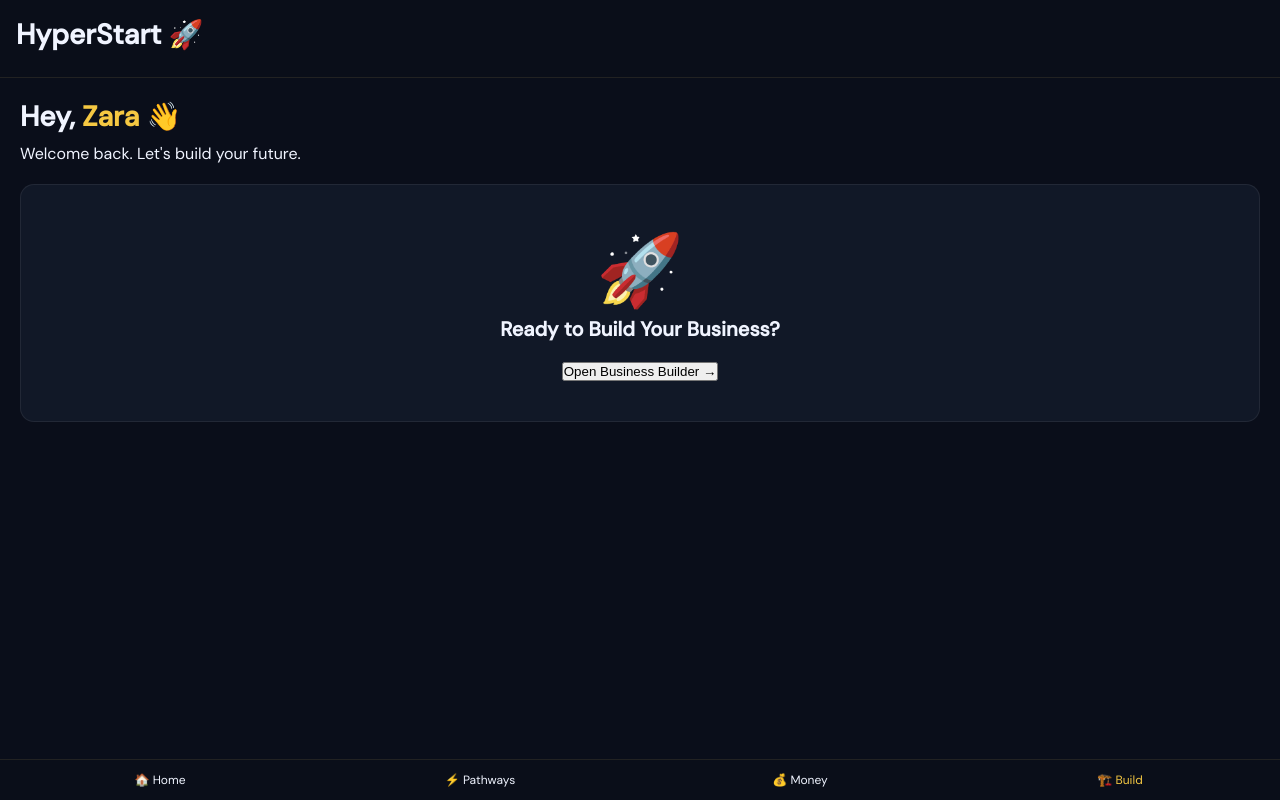
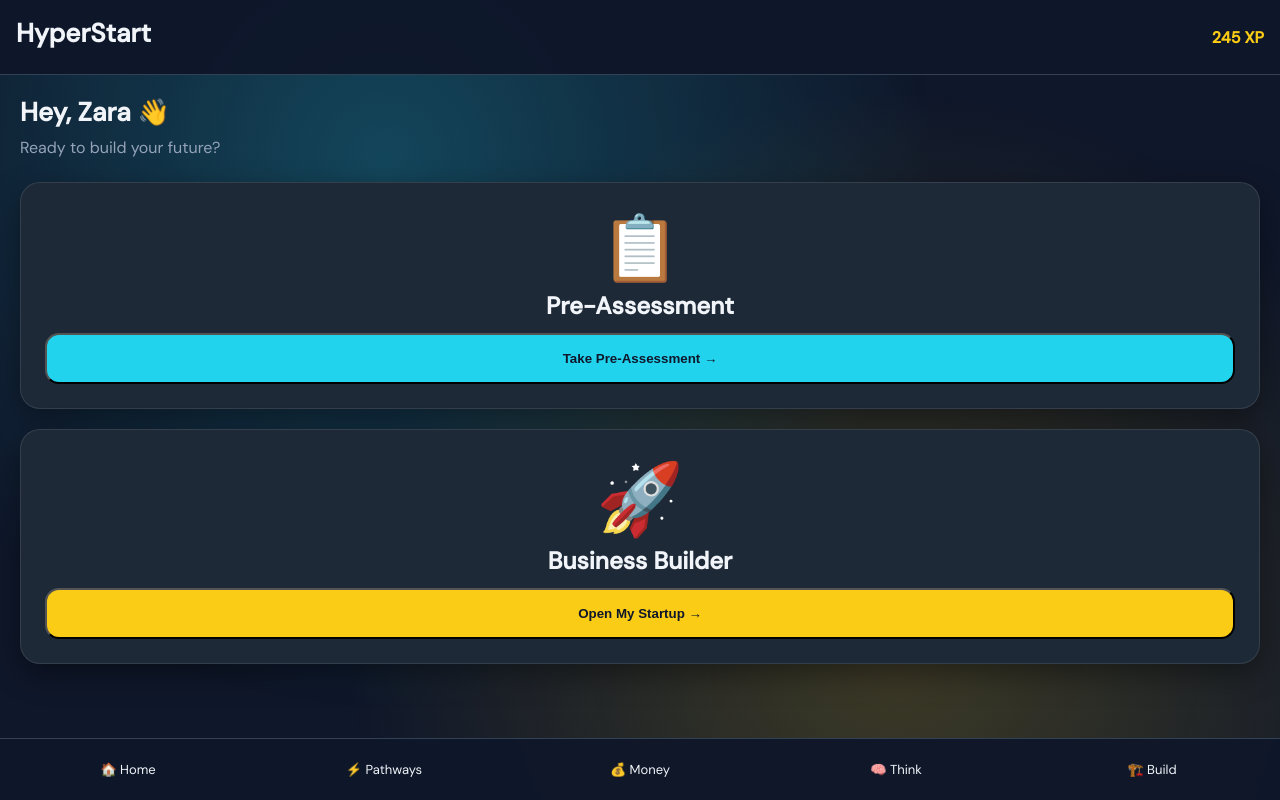
Before and after one commit to Sbanuelos1313/hyperstart-app, a FastAPI app: template app/templates/student/portal.html in a window 1280 px wide. Run offline with FastAPI, Linux system fonts and the light colour scheme; the template is opened without the code that fills it, so the values that code supplies are empty.

Commit message:
Synced portal files - static is source of truth

```diff
--- a/app/templates/student/portal.html
+++ b/app/templates/student/portal.html
@@ -5,131 +5,176 @@
 <meta name="viewport" content="width=device-width, initial-scale=1.0, maximum-scale=1.0, user-scalable=no">
 <title>HyperStart</title>
 <link rel="preconnect" href="https://fonts.googleapis.com">
-<link href="https://fonts.googleapis.com/css2?family=Bricolage+Grotesque:opsz,wght@12..96,400;12..96,700;12..96,800&family=DM+Sans:wght@300;400;500&family=DM+Mono:wght@400;500&display=swap" rel="stylesheet">
+<link href="https://fonts.googleapis.com/css2?family=Bricolage+Grotesque:opsz,wght@12..96,400;12..96,700;12..96,800&family=DM+Sans:wght@300;400;500&display=swap" rel="stylesheet">
 <style>
-:root{--bg:#0a0e1a;--surf:#111827;--surf2:#1a2235;--border:rgba(255,255,255,0.07);--gold:#f5c842;--teal:#2dd4bf;--violet:#a78bfa;--muted:#8b95b0;--r:14px}
+:root{--bg:#0f172a;--surf:#1e2937;--surf2:#334155;--border:rgba(255,255,255,0.1);--gold:#facc15;--teal:#22d3ee;--accent:#f472b6;--muted:#94a3b8;--r:20px}
 *{box-sizing:border-box;margin:0;padding:0}
-body{font-family:'DM Sans',sans-serif;background:var(--bg);color:#f0f4ff;height:100vh;overflow:hidden}
-.screen{display:none;height:100vh;flex-direction:column}
-.screen.active{display:flex}
-.card{background:var(--surf);border:1px solid var(--border);border-radius:var(--r);padding:20px;margin-bottom:16px}
-.btn{display:block;width:100%;padding:14px;border-radius:8px;background:var(--gold);color:#0a0e1a;font-weight:600;text-align:center;margin-top:12px;cursor:pointer}
-.h1{font-size:28px;font-weight:800;margin-bottom:8px}
-.h2{font-size:20px;font-weight:700}
+body{font-family:'DM Sans',sans-serif;background:var(--bg);color:#f1f5f9;height:100vh;overflow:hidden;position:relative}
+body::before{content:"";position:fixed;inset:0;z-index:0;pointer-events:none;background:radial-gradient(circle at 30% 20%,rgba(34,211,238,0.25),transparent 50%),radial-gradient(circle at 70% 80%,rgba(250,204,21,0.2),transparent 50%);}
+.card{background:var(--surf);border:1px solid var(--border);border-radius:var(--r);padding:24px;margin-bottom:20px;box-shadow:0 10px 30px rgba(0,0,0,0.4);}
+.btn{display:block;width:100%;padding:16px;border-radius:14px;background:var(--gold);color:#0f172a;font-weight:700;text-align:center;margin-top:12px;cursor:pointer}
+.btn-teal{background:var(--teal);color:#0f172a}
+.h1{font-size:26px;font-weight:800;margin-bottom:8px}
+.bottom-nav{position:fixed;bottom:0;left:0;right:0;padding:14px 0;background:rgba(15,23,42,0.97);border-top:1px solid #334155;display:flex;font-size:13px;z-index:10}
+.bottom-nav > div{flex:1;text-align:center;cursor:pointer;padding:8px 4px}
+.xp-header{color:var(--gold);font-weight:700;font-size:16px}
+.avatar{display:flex;justify-content:center;margin:20px 0}
+.avatar-inner{width:130px;height:130px;border-radius:50%;background:var(--teal);display:flex;align-items:center;justify-content:center;font-size:60px;box-shadow:0 0 30px rgba(34,211,238,0.5);}
 </style>
 </head>
 <body>
 
-<div class="screen active" id="s-app">
-  <div style="padding:16px;background:rgba(10,14,26,0.95);border-bottom:1px solid #222">
-    <div class="h1">HyperStart <span style="color:var(--gold)">🚀</span></div>
+<div class="screen active" id="s-app" style="height:100vh;display:flex;flex-direction:column;position:relative;z-index:1">
+  <div style="padding:16px;background:rgba(15,23,42,0.95);border-bottom:1px solid #334155;z-index:2;display:flex;justify-content:space-between;align-items:center">
+    <div class="h1">HyperStart</div>
+    <div class="xp-header" id="xp-display">245 XP</div>
   </div>
 
-  <div id="app-content" style="flex:1;overflow-y:auto;padding:20px">
+  <div id="app-content" style="flex:1;overflow-y:auto;padding:20px;position:relative;z-index:2">
     <div id="app-inner"></div>
   </div>
 
-  <div style="padding:12px 0;background:rgba(10,14,26,0.95);border-top:1px solid #222;display:flex;font-size:12px">
-    <div onclick="showTab('home')" style="flex:1;text-align:center;cursor:pointer">🏠 Home</div>
-    <div onclick="showTab('pathways')" style="flex:1;text-align:center;cursor:pointer">⚡ Pathways</div>
-    <div onclick="showTab('money')" style="flex:1;text-align:center;cursor:pointer">💰 Money</div>
-    <div onclick="showTab('engineering')" style="flex:1;text-align:center;cursor:pointer;color:var(--gold)">🏗️ Build</div>
+  <div class="bottom-nav">
+    <div onclick="showTab('home')">🏠 Home</div>
+    <div onclick="showTab('pathways')">⚡ Pathways</div>
+    <div onclick="showTab('money')">💰 Money</div>
+    <div onclick="showTab('think')">🧠 Think</div>
+    <div onclick="showTab('engineering')">🏗️ Build</div>
   </div>
 </div>
 
 <script>
-console.log("✅ HyperStart - Full Demo Version");
+console.log("✅ HyperStart - Avatar Dashboard Style");
 
-// Constants
-const PERSONAS = [{id:'zara',name:'Zara Williams',grade:7,school:'F.D. Moon Middle School',emoji:'🌟',color:'#f5c842',xp:120,cluster:'Engineering & Design'}];
-
-let student = PERSONAS[0];
-let answers = {};
+// State
+let student = {name: "Zara Williams", xp: 245, grade: 7};
 
 // Navigation
-function showTab(tab){
+function showTab(tab) {
   const inner = document.getElementById('app-inner');
   inner.innerHTML = '';
-  if(tab === 'home') renderHome(inner);
-  else if(tab === 'pathways') renderPathways(inner);
-  else if(tab === 'money') renderMoney(inner);
-  else if(tab === 'engineering') renderEngineering(inner);
+  if (tab === 'home') renderHome(inner);
+  else if (tab === 'pathways') renderPathways(inner);
+  else if (tab === 'money') renderMoney(inner);
+  else if (tab === 'think') renderThink(inner);
+  else if (tab === 'engineering') renderEngineering(inner);
+  updateXP();
 }
 
-// Home
-function renderHome(el){
+function updateXP() {
+  document.getElementById('xp-display').textContent = student.xp + " XP";
+}
+
+// HOME
+function renderHome(el) {
   const name = student.name.split(' ')[0];
   el.innerHTML = `
-    <div class="h1">Hey, <span style="color:var(--gold)">${name}</span> 👋</div>
-    <p>Welcome back. Let's build your future.</p>
-    <div class="card" style="text-align:center;margin:20px 0;padding:40px 20px">
+    <div class="h1">Hey, ${name} 👋</div>
+    <p style="color:var(--muted);margin-bottom:24px">Ready to build your future?</p>
+
+    <div class="card" style="text-align:center">
+      <div style="font-size:64px">📋</div>
+      <h2>Pre-Assessment</h2>
+      <button onclick="startPreAssessment()" class="btn btn-teal">Take Pre-Assessment →</button>
+    </div>
+
+    <div class="card" style="text-align:center">
       <div style="font-size:70px">🚀</div>
-      <div class="h2">Ready to Build Your Business?</div>
-      <button onclick="showTab('engineering')" style="margin-top:20px">Open Business Builder →</button>
+      <h2>Business Builder</h2>
+      <button onclick="showTab('engineering')" class="btn">Open My Startup →</button>
     </div>
   `;
 }
+window.startPreAssessment = () => window.location.href = '/static/pre-assessment.html';
 
-// Business Builder
-function renderEngineering(el){
+// PATHWAYS
+function renderPathways(el) {
+  el.innerHTML = `
+    <div class="h1">What Problem Will You Solve?</div>
+    <div style="display:grid;grid-template-columns:repeat(auto-fit,minmax(150px,1fr));gap:16px">
+      <div onclick="pickInterest('tech')" class="card" style="cursor:pointer;text-align:center">💻 Technology</div>
+      <div onclick="pickInterest('health')" class="card" style="cursor:pointer;text-align:center">🩺 Health Sciences</div>
+      <div onclick="pickInterest('eng')" class="card" style="cursor:pointer;text-align:center">🛠️ Engineering</div>
+      <div onclick="pickInterest('energy')" class="card" style="cursor:pointer;text-align:center">🌱 Environment</div>
+    </div>
+  `;
+}
+window.pickInterest = function(key) {
+  alert("Great choice! Strong match. +50 XP");
+  student.xp += 50;
+  updateXP();
+};
+
+// MONEY, THINK, BUILD (with good avatar style)
+function renderMoney(el) {
+  el.innerHTML = `<div class="h1">Life & Money Skills</div><div class="card"><h3>Budget Challenge</h3><button onclick="startBudgetChallenge()" class="btn">Start Challenge</button></div>`;
+}
+window.startBudgetChallenge = function() {
+  alert("Awesome budgeting! +60 XP");
+  student.xp += 60;
+  updateXP();
+};
+
+function renderThink(el) {
+  el.innerHTML = `<div class="h1">Big Questions</div><div class="card"><h3>How do we use technology responsibly?</h3><textarea style="width:100%;height:140px;background:var(--surf2);border:1px solid var(--border);border-radius:12px;padding:14px" placeholder="Your thoughts..."></textarea><button onclick="saveReflection()" class="btn">Save Reflection</button></div>`;
+}
+window.saveReflection = function() {
+  alert("Reflection saved! +25 XP");
+  student.xp += 25;
+  updateXP();
+};
+
+function renderEngineering(el) {
   el.innerHTML = `
     <div class="h1">My STEM Business Builder</div>
-    <p style="color:var(--muted)">Build your avatar and run your business simulation.</p>
     <div class="card">
       <h3>Founder Avatar</h3>
-      <svg id="founder-avatar" width="280" height="380" viewBox="0 0 300 410"></svg>
-      <div style="margin:15px 0">
-        <button onclick="randomizeAvatar()" style="margin-right:8px">Randomize</button>
-        <button onclick="saveAvatar()">Save Avatar</button>
+      <div class="avatar" id="avatar-container"><div class="avatar-inner">🧑‍💼</div></div>
+      <div style="display:flex;gap:12px">
+        <button onclick="randomizeAvatar()" class="btn" style="background:var(--surf2);color:white">Randomize</button>
+        <button onclick="saveAvatar()" class="btn">Save Avatar</button>
       </div>
     </div>
     <div class="card">
-      <h3 id="biz-name">Northside Ventures</h3>
-      <p>Cash: <span id="cash-balance" style="font-weight:700">$2,450</span></p>
-      <button onclick="makeBusinessDecision(1)" style="margin:8px 0">Lower Prices</button>
-      <button onclick="makeBusinessDecision(2)" style="margin:8px 0">Invest in Marketing</button>
-      <button onclick="makeBusinessDecision(3)" style="margin:8px 0">Buy Equipment</button>
-      <button onclick="showYear1Report()" style="background:var(--teal);margin-top:12px">See Year 1 Report</button>
+      <h3>Northside Ventures</h3>
+      <p>Cash: <span id="cash-balance" style="font-weight:700;color:var(--gold)">$2,450</span></p>
+      <div style="display:grid;grid-template-columns:1fr 1fr;gap:12px;margin-top:16px">
+        <button onclick="makeBusinessDecision(1)" class="btn" style="background:var(--surf2);color:white">Lower Prices</button>
+        <button onclick="makeBusinessDecision(2)" class="btn" style="background:var(--surf2);color:white">Marketing</button>
+        <button onclick="makeBusinessDecision(3)" class="btn" style="background:var(--surf2);color:white">Equipment</button>
+        <button onclick="showYear1Report()" class="btn btn-teal">Year 1 Report</button>
+      </div>
     </div>
+    <button onclick="finishProgram()" class="btn" style="background:var(--accent)">Finish Program → Post-Assessment</button>
   `;
-  updateFounderAvatar();
+  // Simple avatar
+  document.getElementById('avatar-container').innerHTML = `<div class="avatar-inner">🧑‍💼</div>`;
 }
-
-let avatarState = {skin: '#f4c2a1'};
-function updateFounderAvatar() {
-  const svg = document.getElementById('founder-avatar');
-  if (svg) svg.innerHTML = `<ellipse cx="150" cy="130" rx="65" ry="80" fill="${avatarState.skin}"/><rect x="85" y="210" width="130" height="170" rx="30" fill="#1e88e5"/><text x="150" y="280" text-anchor="middle" fill="white" font-size="24">CEO</text>`;
-}
-function randomizeAvatar(){
-  avatarState.skin = ['#f4c2a1','#e0ac7e','#c68642'][Math.floor(Math.random()*3)];
-  updateFounderAvatar();
+function randomizeAvatar() {
+  const avatars = ['🧑‍💼','👩‍🔬','🧑‍🚀','👨‍💻','🧑‍🌾'];
+  document.querySelector('.avatar-inner').textContent = avatars[Math.floor(Math.random()*avatars.length)];
 }
 function saveAvatar(){ alert("Avatar saved!"); }
-
 let businessCash = 2450;
 function makeBusinessDecision(n){
   const gains = [620,920,1380];
   businessCash += gains[n-1];
   document.getElementById('cash-balance').textContent = '$' + businessCash;
   alert("Smart decision! +30 XP");
+  student.xp += 30;
+  updateXP();
 }
 function showYear1Report(){
-  alert("🎉 Year 1 Report: Profit made! +280 XP");
+  alert("🎉 Year 1 Report: Great job! +280 XP");
+  student.xp += 280;
+  updateXP();
+}
+function finishProgram(){
+  window.location.href = '/static/post-assessment.html';
 }
 
-// Other tabs (expand these as needed)
-function renderPathways(el){
-  el.innerHTML = '<div class="h1">Career Sparks</div><p>Interest quiz + cluster pathways coming soon...</p>';
-}
-function renderMoney(el){
-  el.innerHTML = '<div class="h1">Life & Money Skills</div><p>Budget challenge + 5 modules coming soon...</p>';
-}
-
-// Start the app
-document.addEventListener('DOMContentLoaded', () => {
-  showTab('home');
-});
-
+// Start
+document.addEventListener('DOMContentLoaded', () => showTab('home'));
 window.showTab = showTab;
 </script>
 </body>
```
Also changed, not shown: app/static/portal.html (+119 -74 lines).
